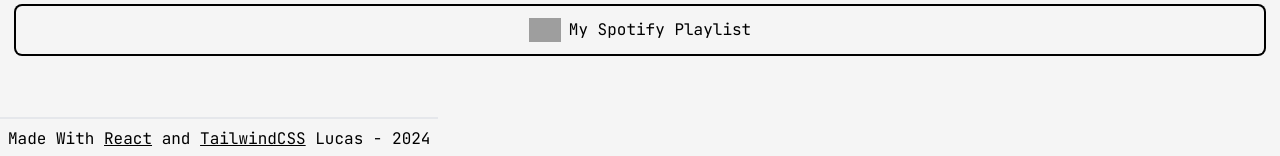
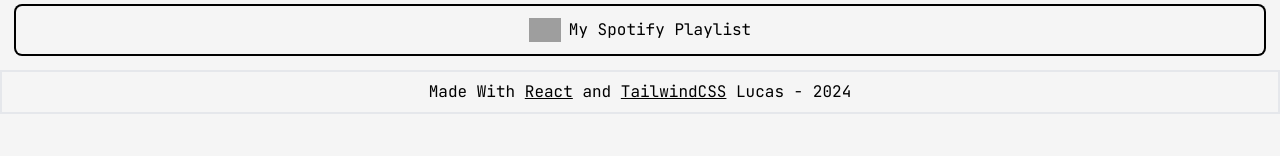
Before and after one commit to vanicce/link-tree, a React (Create React App) app: page / in a window 1280 px wide. Shown: the part 641-797 px from the top of the page. Built offline with nearby package versions, Linux system fonts and the light colour scheme; grey boxes are pictures that could not be loaded.

Commit message:
fix: fixing bad layout

```diff
--- a/src/components/Footer.jsx
+++ b/src/components/Footer.jsx
@@ -1,7 +1,7 @@
 const Footer = () => {
   const year = new Date().getFullYear();
   return (
-    <div className='fixed bottom-0 text-center border-t-2 p-2'>
+    <div className='text-center border-2 p-2'>
       Made With <a href="https://www.react.dev" className="underline"> React</a> and <a href="https://www.tailwindcss.com" className="underline">TailwindCSS</a> Lucas - {year}
     </div>
   );
```
